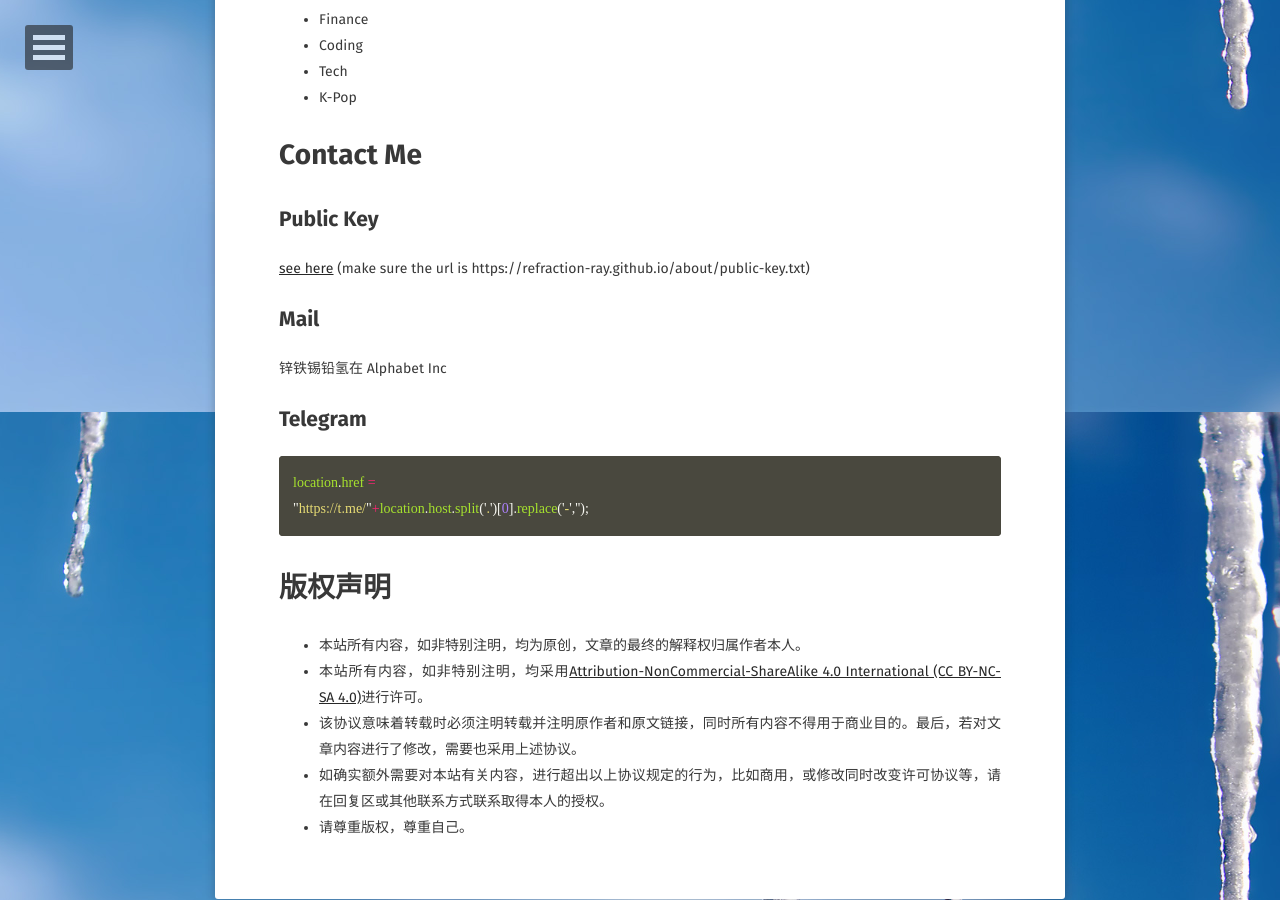
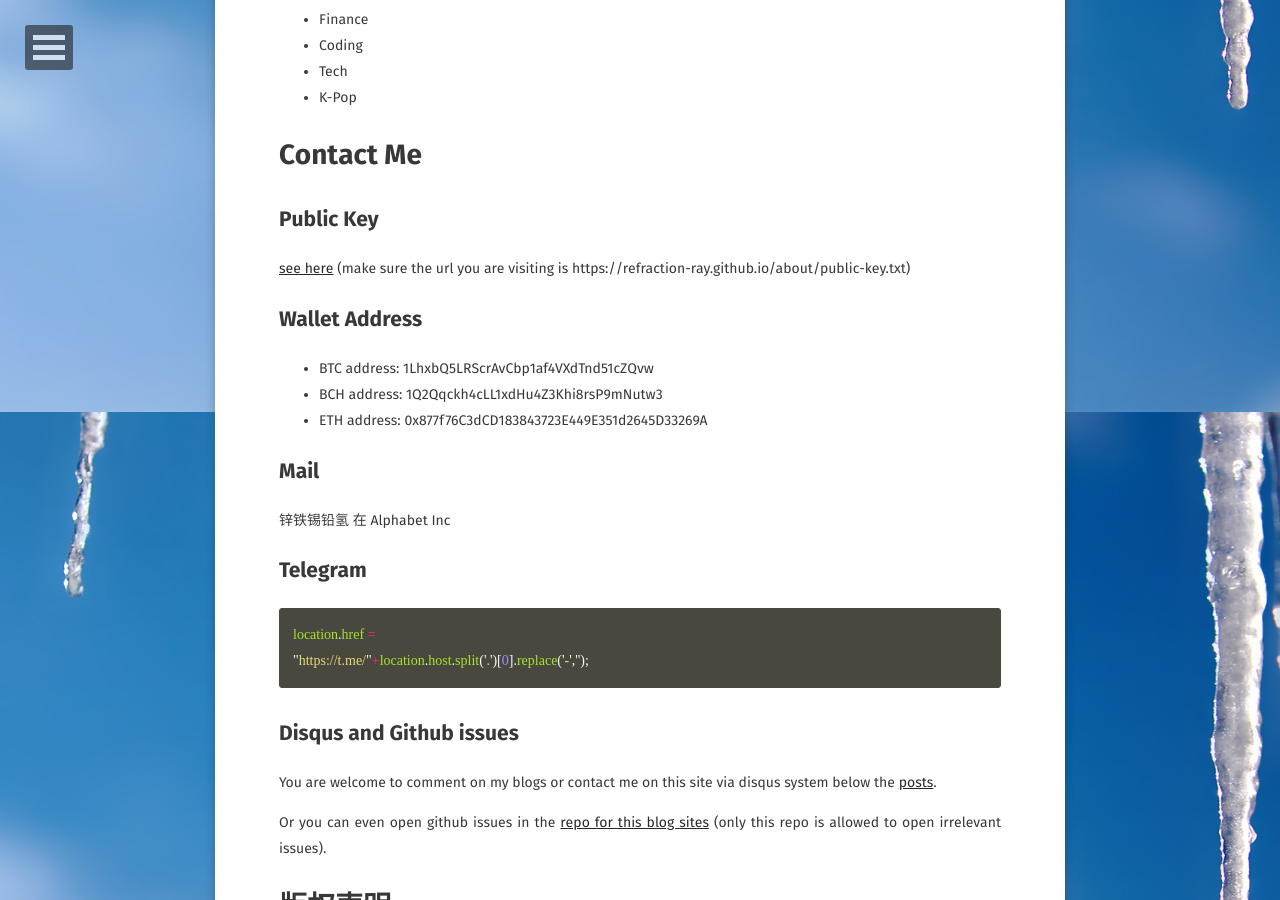
Before and after one commit to refraction-ray/refraction-ray.github.io, a Jekyll site: the page built from about/index.md, in a window 1280 px wide and 900 px high, scrolled down 488 px. Built offline with Jekyll 4.4.1, drawn with Linux system fonts in a browser that asks for light colours; some web fonts are replaced; some of the changed text lies outside the part shown.

Commit message:
update about

```diff
--- a/about/index.md
+++ b/about/index.md
@@ -18,18 +18,32 @@ comments: false
 
 # Contact Me
 ## Public Key
-[see here](/about/public-key.txt) (make sure the url is https://refraction-ray.github.io/about/public-key.txt)
+[see here](/about/public-key.txt) (make sure the url you are visiting is https://refraction-ray.github.io/about/public-key.txt)
+
+## Wallet Address
+
+* BTC address: 1LhxbQ5LRScrAvCbp1af4VXdTnd51cZQvw
+* BCH address: 1Q2Qqckh4cLL1xdHu4Z3Khi8rsP9mNutw3
+* ETH address: 0x877f76C3dCD183843723E449E351d2645D33269A
+
 ## Mail
-锌铁锡铅氢在 Alphabet Inc
+锌铁锡铅氢 在 Alphabet Inc
 
 ## Telegram
 ~~~javascript
 location.href =
 "https://t.me/"+location.host.split('.')[0].replace('-','');
 ~~~
+## Disqus and Github issues
+
+You are welcome to comment on my blogs or contact me on this site via disqus system below the [posts](/posts/).
+
+Or you can even open github issues in the [repo for this blog sites](https://github.com/refraction-ray/refraction-ray.github.io/issues)  (only this repo is allowed to open irrelevant issues).
+
 # 版权声明
+
 * 本站所有内容，如非特别注明，均为原创，文章的最终的解释权归属作者本人。
 * 本站所有内容，如非特别注明，均采用[Attribution-NonCommercial-ShareAlike 4.0 International (CC BY-NC-SA 4.0)](https://creativecommons.org/licenses/by-nc-sa/4.0/)进行许可。
 * 该协议意味着转载时必须注明转载并注明原作者和原文链接，同时所有内容不得用于商业目的。最后，若对文章内容进行了修改，需要也采用上述协议。
-* 如确实额外需要对本站有关内容，进行超出以上协议规定的行为，比如商用，或修改同时改变许可协议等，请在回复区或其他联系方式联系取得本人的授权。
+* 如确实额外需要对本站有关内容，进行超出以上协议规定的行为，比如商用，或修改同时改变许可协议等，请联系取得本人的授权。
 * 请尊重版权，尊重自己。
```
Also changed, not shown: README.md.
